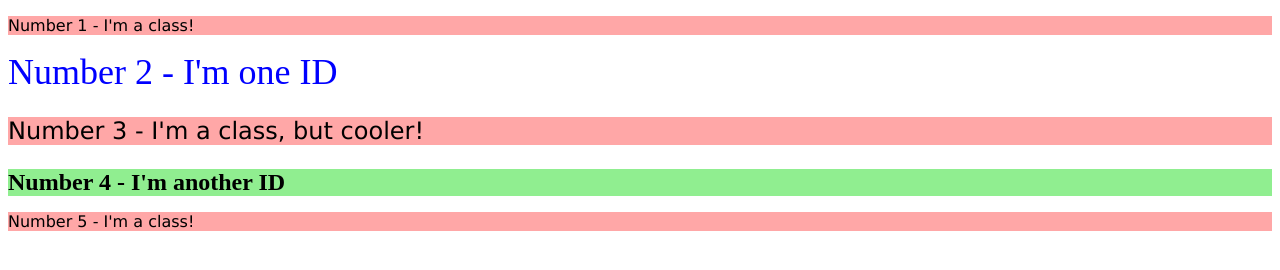
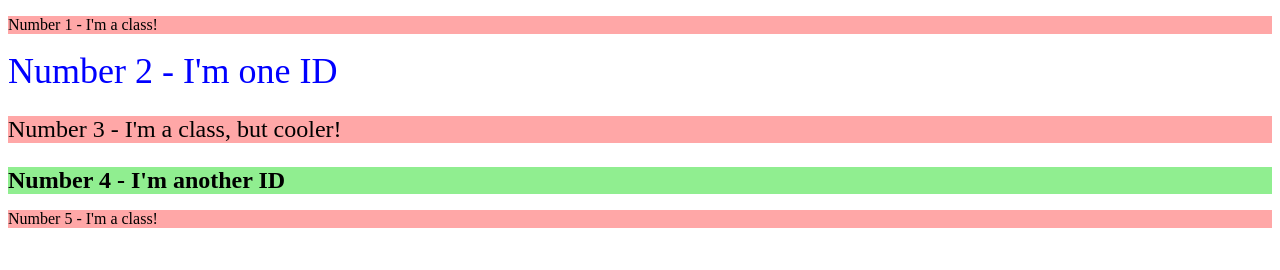
Before and after one commit to nickyanga/odin-adding-css, a plain HTML site: page Class-id-selectors/index.html in a window 1280 px wide. Drawn offline with Linux system fonts and the light colour scheme.

Commit message:
Fix declarations

```diff
--- a/Class-id-selectors/CSS/styles.css
+++ b/Class-id-selectors/CSS/styles.css
@@ -1,6 +1,6 @@
 .odd {
     background-color: rgb(255,167,167);
-    font-family: Verdana, DeJavu Sans sans-serif;
+    font-family: Verdana, "DeJavu Sans" sans-serif;
 }
 
 .adjust-font-size{
```
